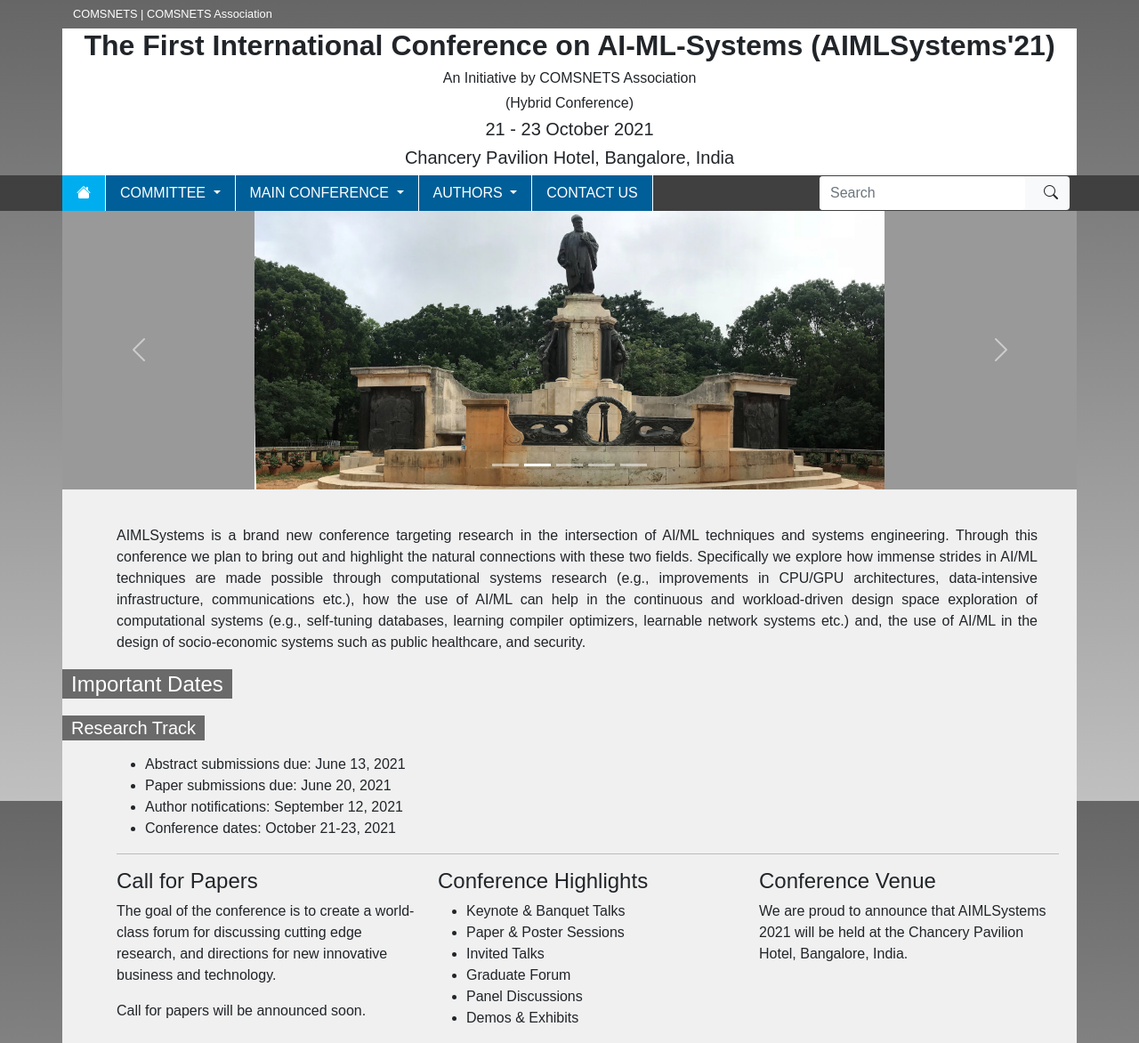
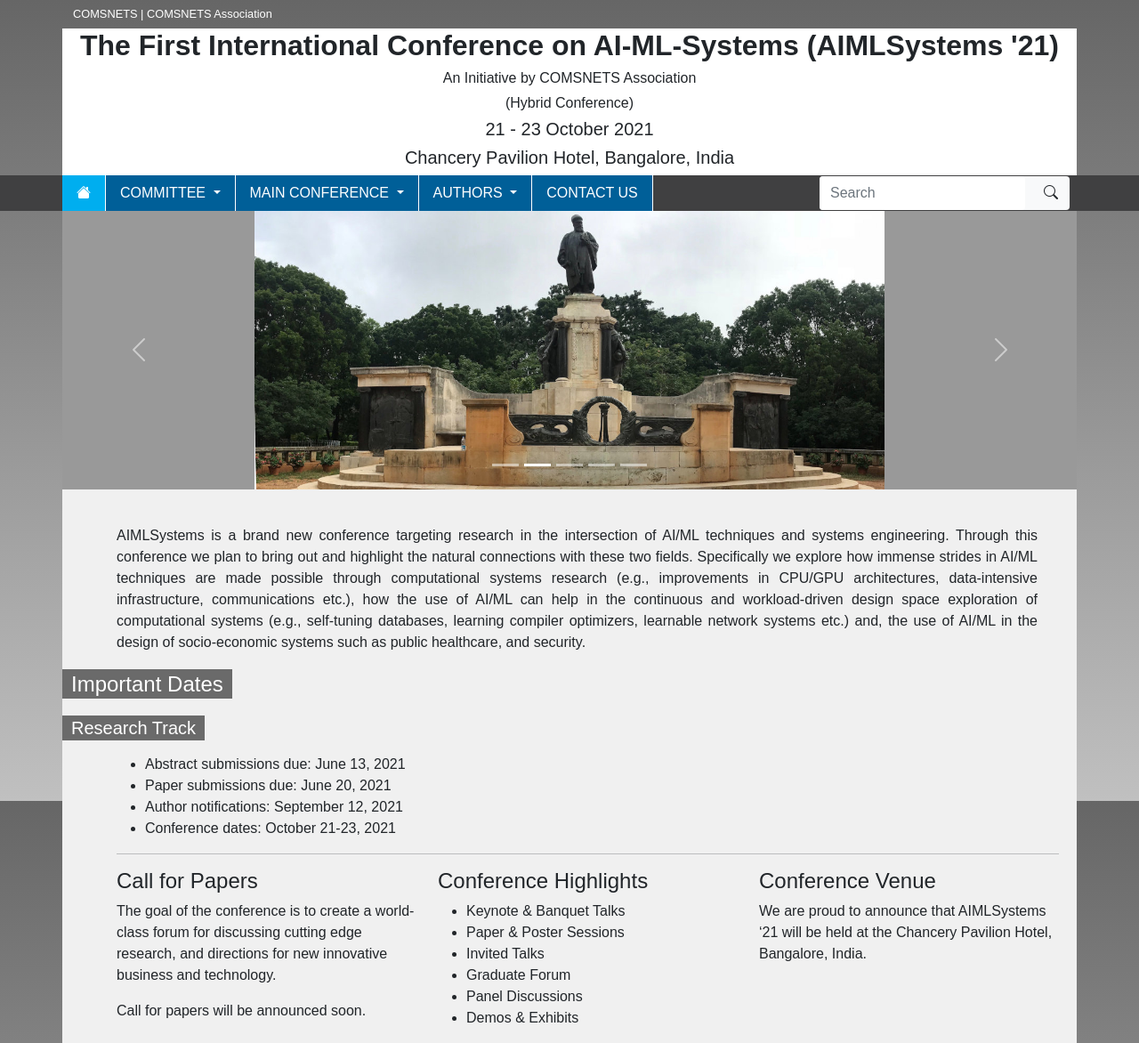
Before and after one commit to aimlsystems/2021, a Jekyll site: the page built from index.md, in a window 1280 px wide. Shown: the whole page at 89% size. Built offline with Jekyll 4.4.1, drawn with Linux system fonts in a browser that asks for light colours.

Commit message:
init change

```diff
--- a/_config.yml
+++ b/_config.yml
@@ -35,4 +35,4 @@ collections:
     output: true
     permalink: /:path
 
-shortname: AIMLSystems'21
+shortname: AIMLSystems '21
--- a/index.md
+++ b/index.md
@@ -82,6 +82,6 @@ Call for papers will be announced soon.
 <div markdown=1 class=col>
 #### Conference Venue
 
-We are proud to announce that AIMLSystems 2021 will be held at the Chancery Pavilion Hotel, Bangalore, India.
+We are proud to announce that {{ site.shortname}} will be held at the Chancery Pavilion Hotel, Bangalore, India.
 </div>
 </div>
```
Also changed, not shown: _wpages/auth/04.visa.md (+1 -1 lines).
